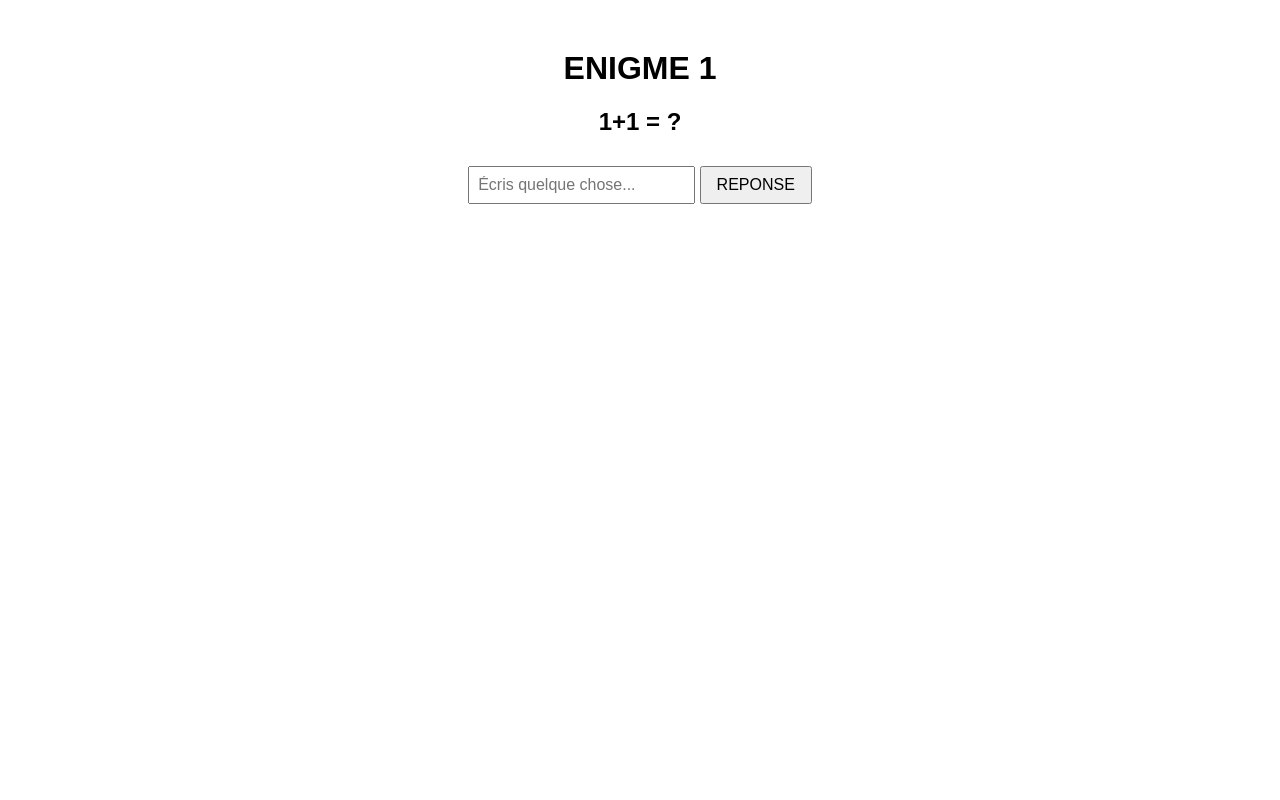
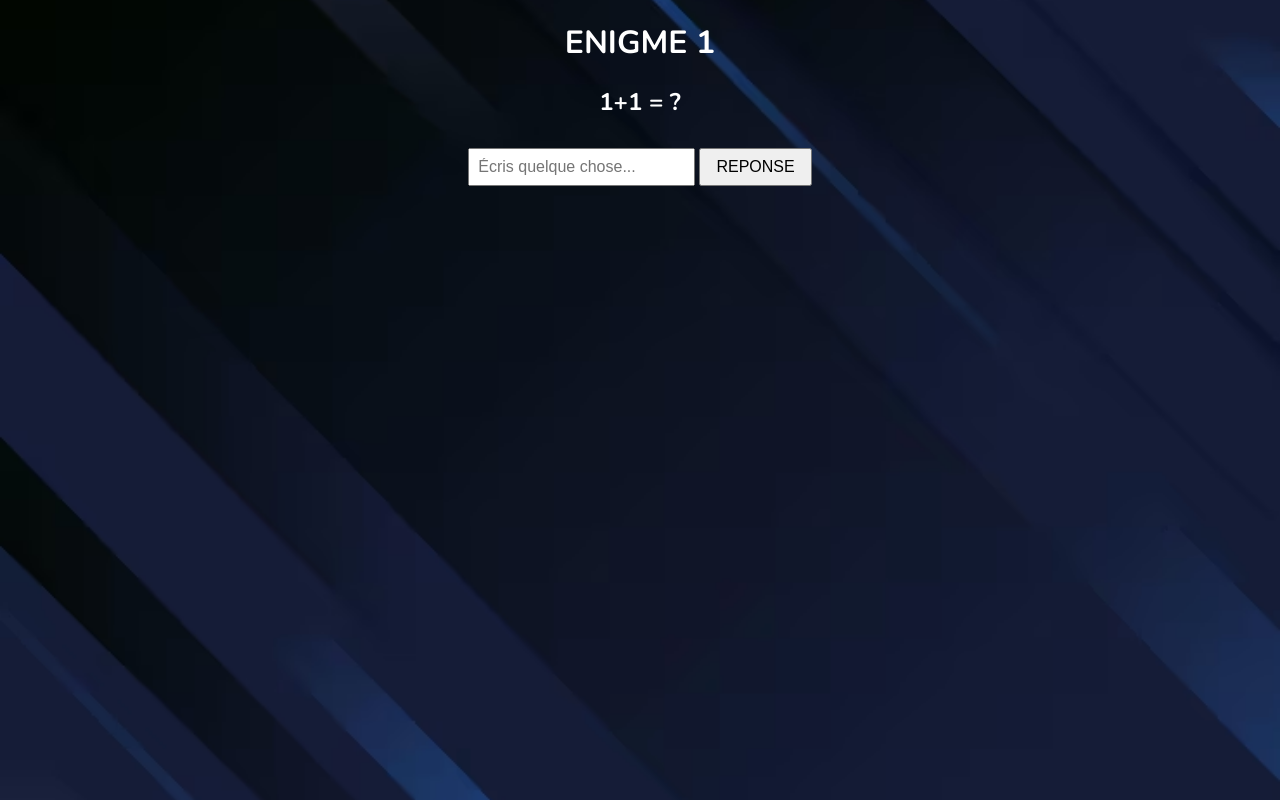
Before and after one commit to thibatx/workshop-escape_game, a website: page public/html/frame1.html in a window 1280 px wide. Drawn offline with nearby package versions, Linux system fonts and the light colour scheme.

Commit message:
modif_frame5

```diff
--- a/public/css/frame1.css
+++ b/public/css/frame1.css
@@ -1,7 +1,16 @@
 body {
-  font-family: Arial, sans-serif;
+  font-family: 'Nunito', sans-serif;
   text-align: center;
   margin-top: 50px;
+  color: white;
+
+  /* Image de fond */
+  background-image: url("../images/fond_frame.png");
+  background-size: cover;       /* L’image couvre toute la page */
+  background-position: center;  /* Centrée */
+  background-attachment: fixed; /* L’image reste fixe quand on scrolle */
+  margin: 0;
+  padding: 0;
 }
 
 input {
--- a/public/html/frame1.html
+++ b/public/html/frame1.html
@@ -15,6 +15,8 @@
   <input type="text" id="reponse" placeholder="Écris quelque chose...">
   <button onclick="valider()">REPONSE</button>
 
+  <link href="https://fonts.googleapis.com/css2?family=Nunito:wght@400;700&display=swap" rel="stylesheet">
+
   <!-- Zone d'affichage du résultat -->
   <p id="resultat"></p>
 
```
Also changed, not shown: public/images/fond_frame.png (added).
